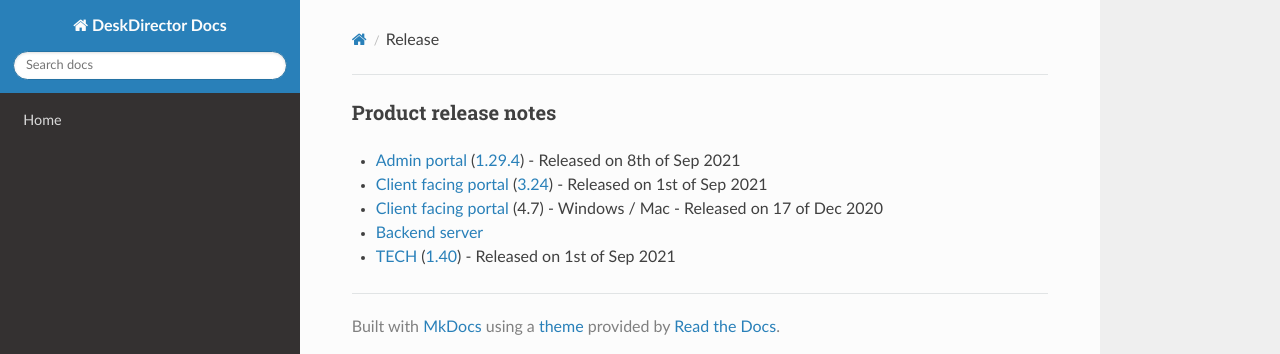
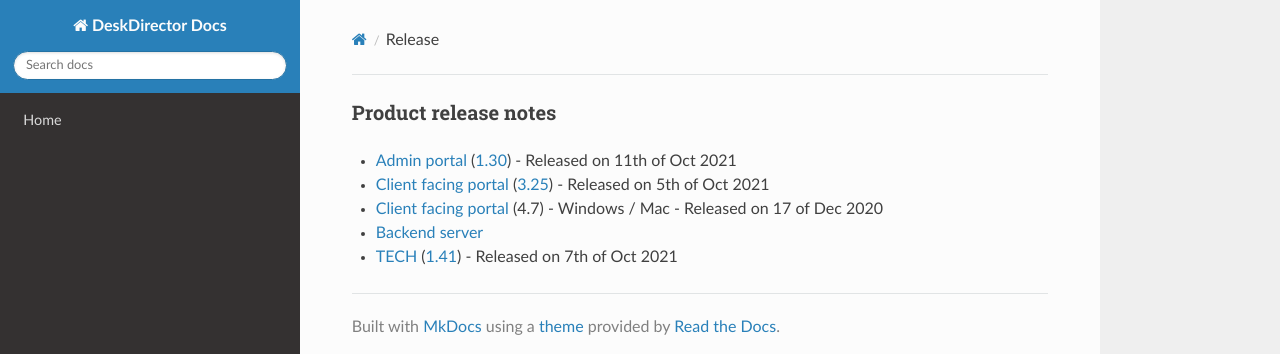
Before and after one commit to DeskDirector/docs, an MkDocs documentation site: the page built from docs/_contents/admin/home/release.md, in a window 1280 px wide. Shown: the top 354 px of the page. Built offline with MkDocs 1.6.1, drawn with Linux system fonts in a browser that asks for light colours; nearby versions of some CDN libraries; old or Windows-style settings are respelled for this version of MkDocs.

Commit message:
Update release.md

```diff
--- a/docs/_contents/admin/home/release.md
+++ b/docs/_contents/admin/home/release.md
@@ -1,6 +1,6 @@
 ### Product release notes
-* [Admin portal](/release-notes/admin) ([1.29.4](/configs/release-notes/admin/v1.29.1)) - Released on 8th of Sep 2021
-* [Client facing portal](/release-notes/portal) ([3.24](/configs/release-notes/portal/v3.24)) - Released on 1st of Sep 2021
+* [Admin portal](/release-notes/admin) ([1.30](/configs/release-notes/admin/v1.30.1)) - Released on 11th of Oct 2021
+* [Client facing portal](/release-notes/portal) ([3.25](/configs/release-notes/portal/v3.25)) - Released on 5th of Oct 2021
 * [Client facing portal](https://help.deskdirector.com/article/4uzjpwaiou) (4.7) - Windows / Mac - Released on 17 of Dec 2020
 * [Backend server](https://help.deskdirector.com/article/5ml4ieesph-server-changelog)
-* [TECH](/release-notes/tech) ([1.40](/configs/release-notes/tech/v1.40)) - Released on 1st of Sep 2021
+* [TECH](/release-notes/tech) ([1.41](/configs/release-notes/tech/v1.41)) - Released on 7th of Oct 2021
```
